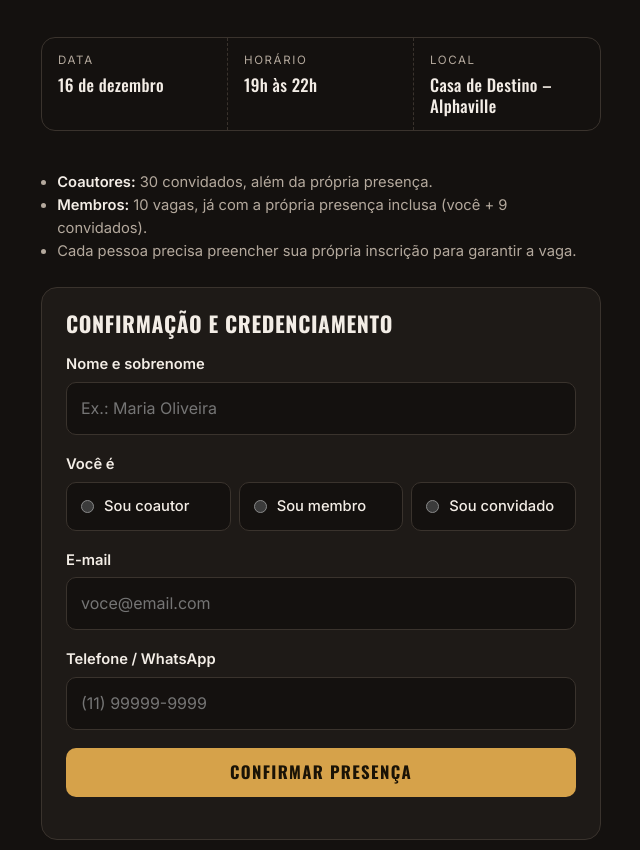
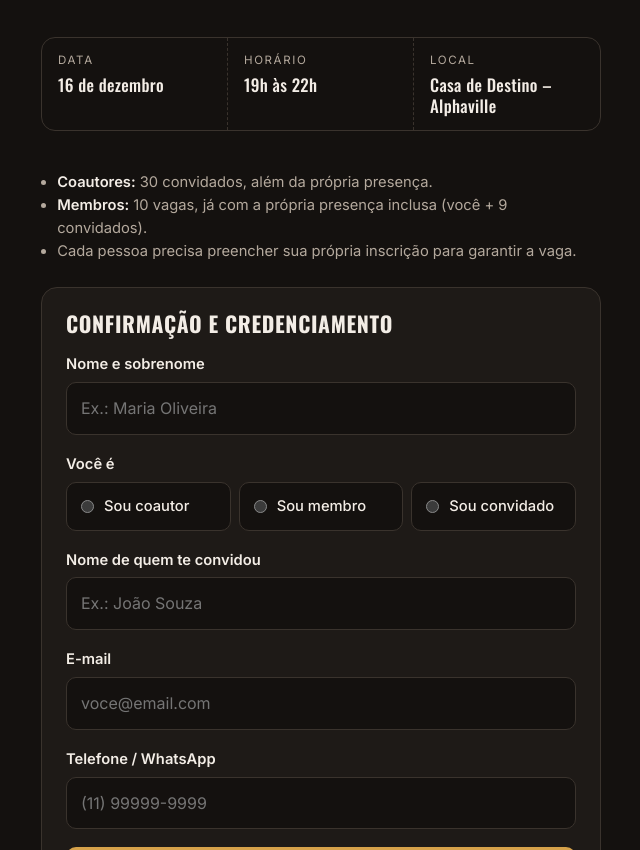
Before and after one commit to grasinunes-jotaco/grasinunes-jotaco, a plain HTML site: page formatura-75hard/index.html in a window 1280 px wide. Shown: the part 250-1100 px from the top of the page, without its empty margins (319-959 px from the left). Drawn offline with nearby package versions, Linux system fonts and the light colour scheme.

Commit message:
Nome de quem convidou sempre visível e obrigatório
Co-Authored-By: Claude Opus 5.5 <noreply@anthropic.com>
Claude-Session: https://claude.ai/code/session_01Tuy8XpDAUYwJaXAoFrNxvY

```diff
--- a/formatura-75hard/index.html
+++ b/formatura-75hard/index.html
@@ -111,10 +111,10 @@ button[disabled]{opacity:.6;cursor:progress}
       <span class="error" id="tipo-err" hidden>Escolha uma opção.</span>
     </fieldset>
 
-    <div class="field" id="convidou-field" hidden>
-      <label for="convidou">Quem te convidou? <small>(nome do coautor ou membro)</small></label>
-      <input id="convidou" name="quem_convidou" type="text" minlength="2" placeholder="Ex.: João Souza">
-      <span class="error" id="convidou-err" hidden>Diga quem te convidou.</span>
+    <div class="field" id="convidou-field">
+      <label for="convidou">Nome de quem te convidou</label>
+      <input id="convidou" name="quem_convidou" type="text" required minlength="2" placeholder="Ex.: João Souza">
+      <span class="error" id="convidou-err" hidden>Informe o nome de quem te convidou.</span>
     </div>
 
     <div class="field">
@@ -151,18 +151,15 @@ button[disabled]{opacity:.6;cursor:progress}
     if(d.length>7) o='('+d.slice(0,2)+') '+d.slice(2,d.length-4)+'-'+d.slice(-4);
     tel.value=o;
   });
-  var cf=document.getElementById('convidou-field'), conv=document.getElementById('convidou');
   function tipo(){var r=form.querySelector('input[name="voce_e"]:checked');return r?r.value:'';}
   form.querySelectorAll('input[name="voce_e"]').forEach(function(r){
     r.addEventListener('change',function(){
-      var g=tipo()==='Convidado';
-      cf.hidden=!g; if(!g){conv.value='';conv.setAttribute('aria-invalid','false');document.getElementById('convidou-err').hidden=true;}
       document.getElementById('tipo').classList.remove('bad');document.getElementById('tipo-err').hidden=true;
     });
   });
   var checks={
     nome:function(v){return v.trim().split(/\s+/).length>=2;},
-    convidou:function(v){return tipo()!=='Convidado'||v.trim().length>=2;},
+    convidou:function(v){return v.trim().length>=2;},
     email:function(v){return /^[^\s@]+@[^\s@]+\.[^\s@]{2,}$/.test(v.trim());},
     telefone:function(v){return v.replace(/\D/g,'').length>=10;}
   };
```
